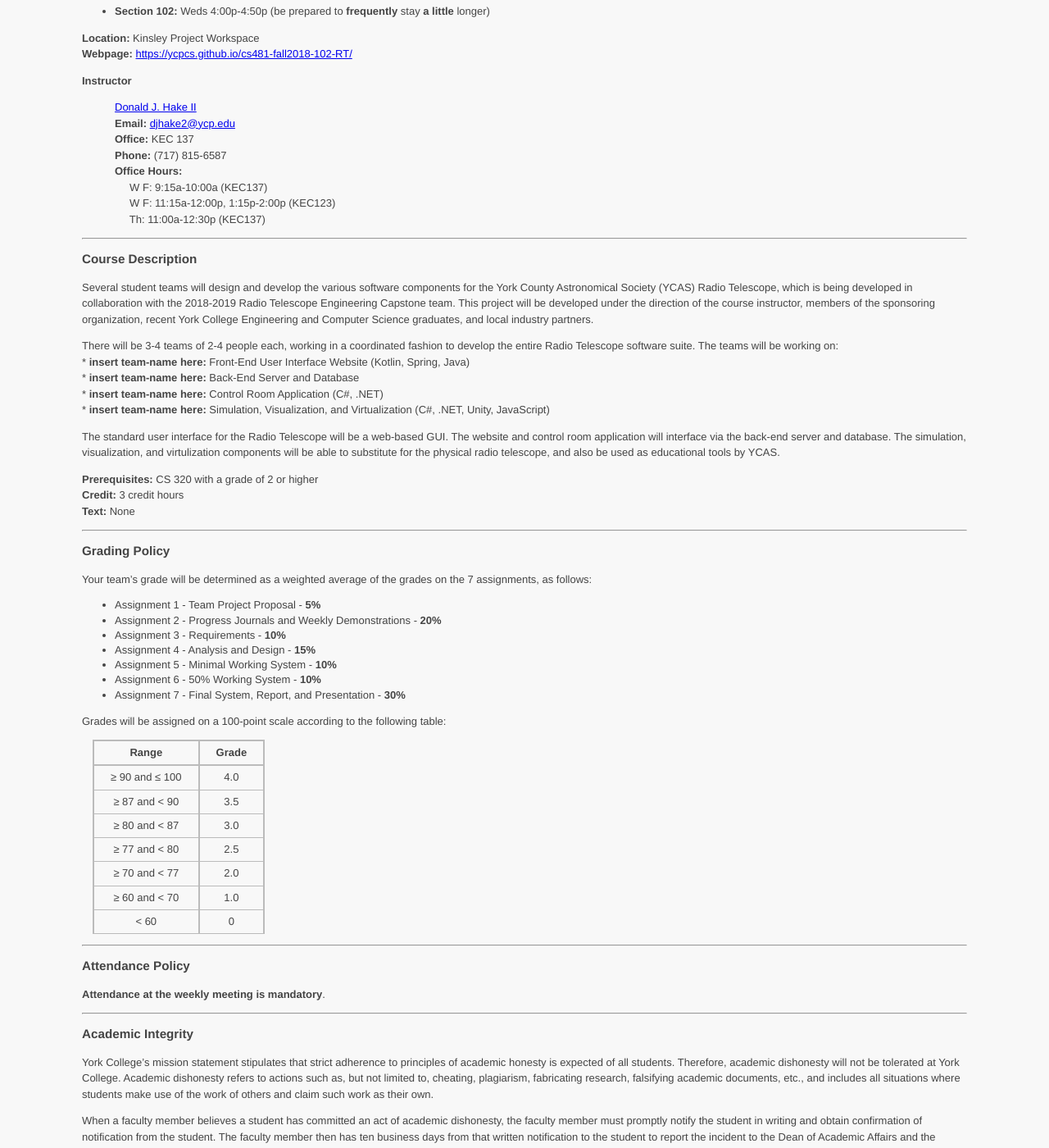
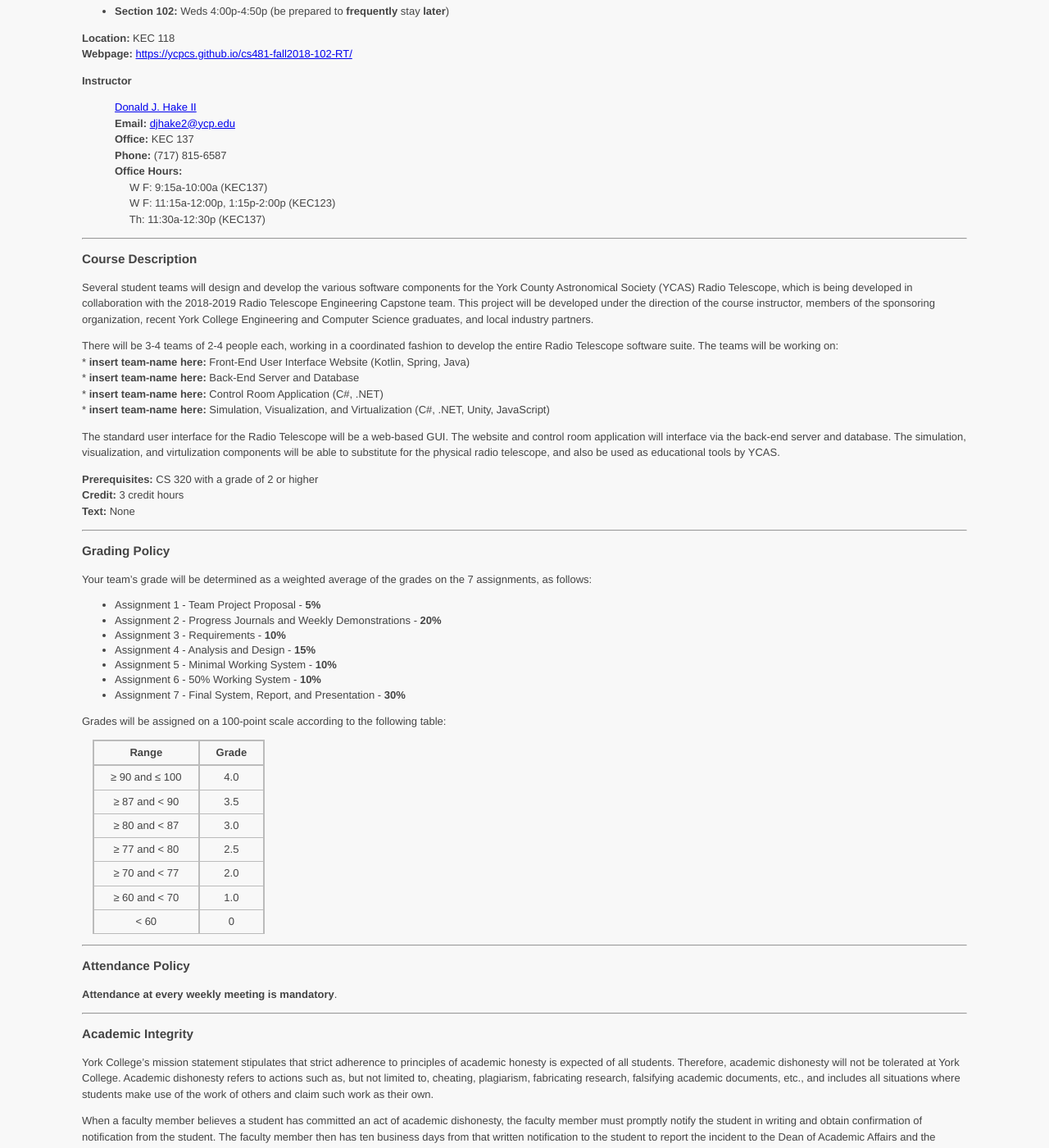
Before and after one commit to ycpcs/cs481-fall2018-102-RT, a Jekyll site: the page built from syllabus.md, in a window 1280 px wide and 1400 px high, scrolled down 204 px. Shown: the whole window at 82% size. Built offline with Jekyll 4.4.1, drawn with Linux system fonts in a browser that asks for light colours.

Commit message:
edited office hours

```diff
--- a/syllabus.md
+++ b/syllabus.md
@@ -16,9 +16,9 @@ title: Syllabus
 
 **Meeting Times:**
 
- - **Section 102:**  Weds     4:00p-4:50p (be prepared to **frequently** stay **a little** longer)<br>
+ - **Section 102:**  Weds     4:00p-4:50p (be prepared to **frequently** stay **later**)<br>
 
-**Location:** Kinsley Project Workspace<br>
+**Location:** KEC 118<br>
 **Webpage:**  [https://ycpcs.github.io/cs481-fall2018-102-RT/](https://ycpcs.github.io/cs481-fall2018-102-RT/)
 
 **Instructor**
@@ -30,7 +30,7 @@ title: Syllabus
 **Office Hours:** <br>&nbsp;&nbsp;&nbsp;&nbsp;
 W F: 9:15a-10:00a (KEC137) <br>&nbsp;&nbsp;&nbsp;&nbsp;
 W F: 11:15a-12:00p, 1:15p-2:00p (KEC123) <br>&nbsp;&nbsp;&nbsp;&nbsp;
-Th:  11:00a-12:30p (KEC137)
+Th:  11:30a-12:30p (KEC137)
 
 
 --- --- --- --- --- --- --- --- --- --- --- --- --- --- --- --- --- --- --- --- --- --- --- ---
@@ -88,7 +88,7 @@ Grades will be assigned on a 100-point scale according to the following table:
 
 ### Attendance Policy
 
-**Attendance at the weekly meeting is mandatory**.
+**Attendance at every weekly meeting is mandatory**.
 
 --- --- --- --- --- --- --- --- --- --- --- --- --- --- --- --- --- --- --- --- --- --- --- ---
 
```
